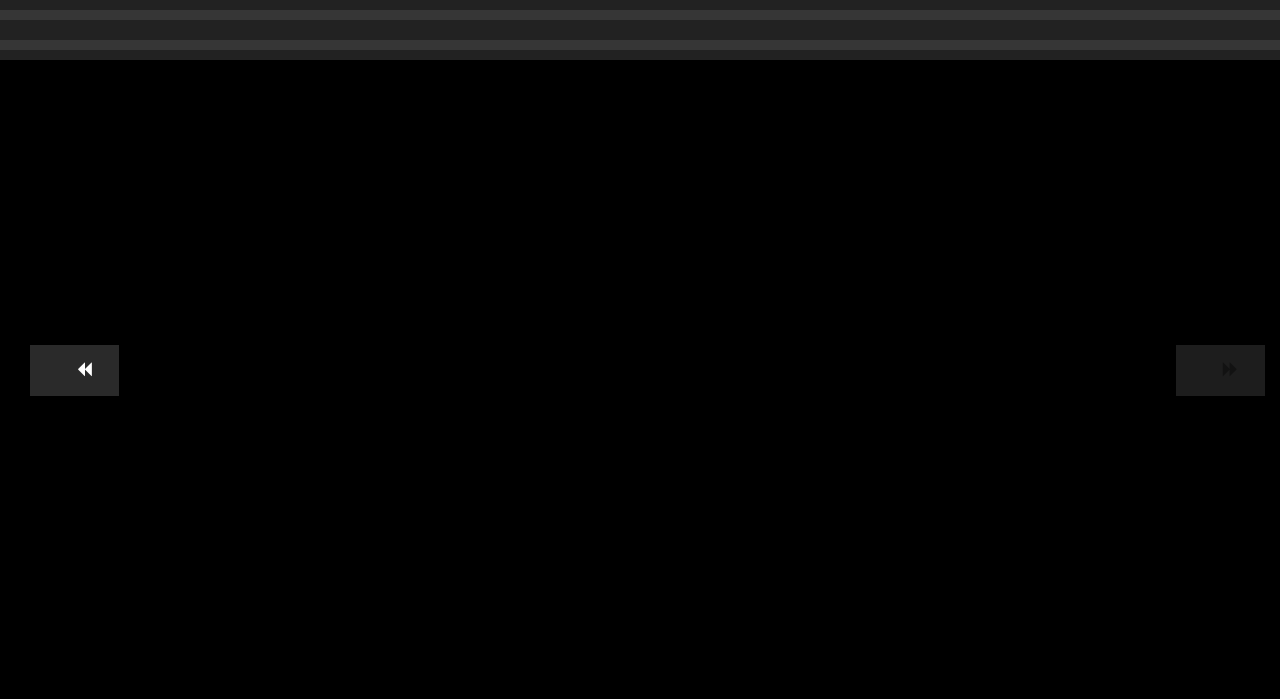
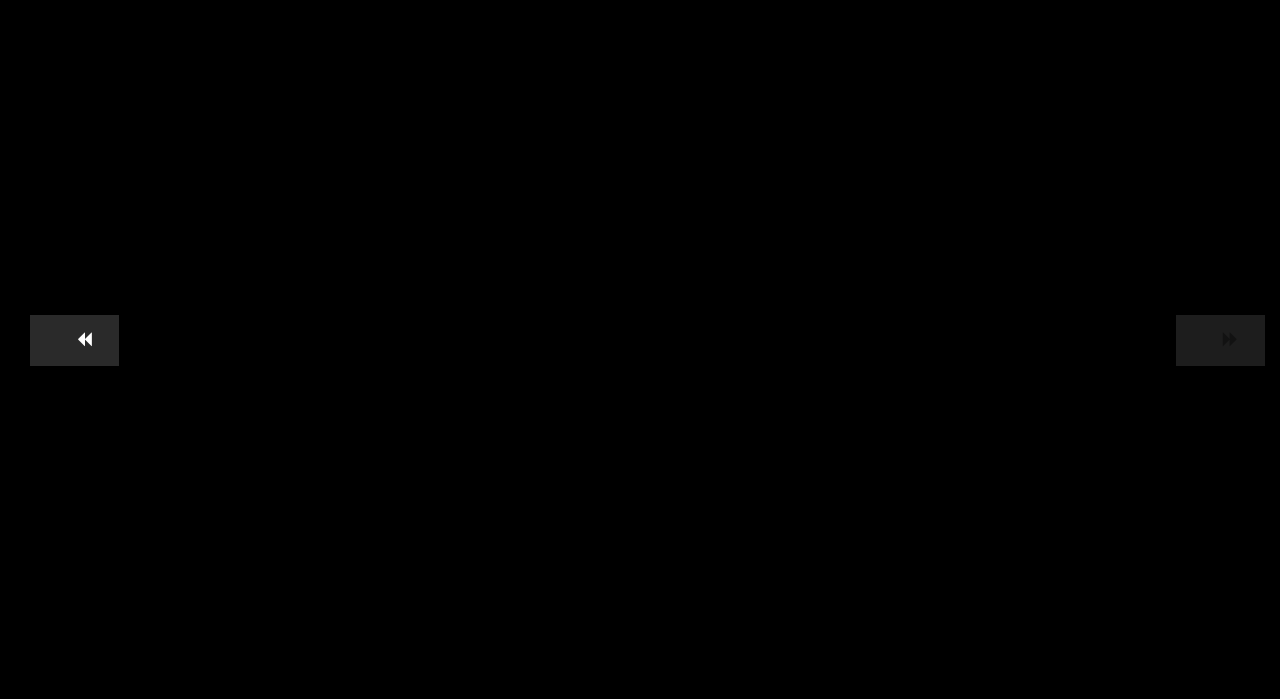
Before and after one commit to furenku/narrator.js, a PHP site: page /player.php in a window 1280 px wide. Shown: the top 699 px of the page. Run offline with PHP 8.4, Linux system fonts and the light colour scheme; some libraries are stand-ins or nearby versions; grey boxes are pictures that could not be loaded.

Commit message:
quitar progress bar

```diff
--- a/player/player.php
+++ b/player/player.php
@@ -28,10 +28,10 @@
     <div id="timelines" class="xrow">
       <div id="timeline_secciones" class="xrow">
       <!-- <div id="timeline_secciones" class="small-10 small-offset-1 columns"> -->
-        <div class="progress_bar_holder">
+        <!-- <div class="progress_bar_holder">
           <div class="progress_bar">
             <div class="progress"></div>
-          </div>
+          </div> -->
           <div class="markers">
 
           </div>
@@ -39,10 +39,10 @@
 
       </div>
       <div id="timeline_secuencias">
-        <div class="progress_bar_holder">
+       <!--  <div class="progress_bar_holder">
           <div class="progress_bar">
             <div class="progress"></div>
-          </div>
+          </div> -->
 
           <div class="markers">
 
```
